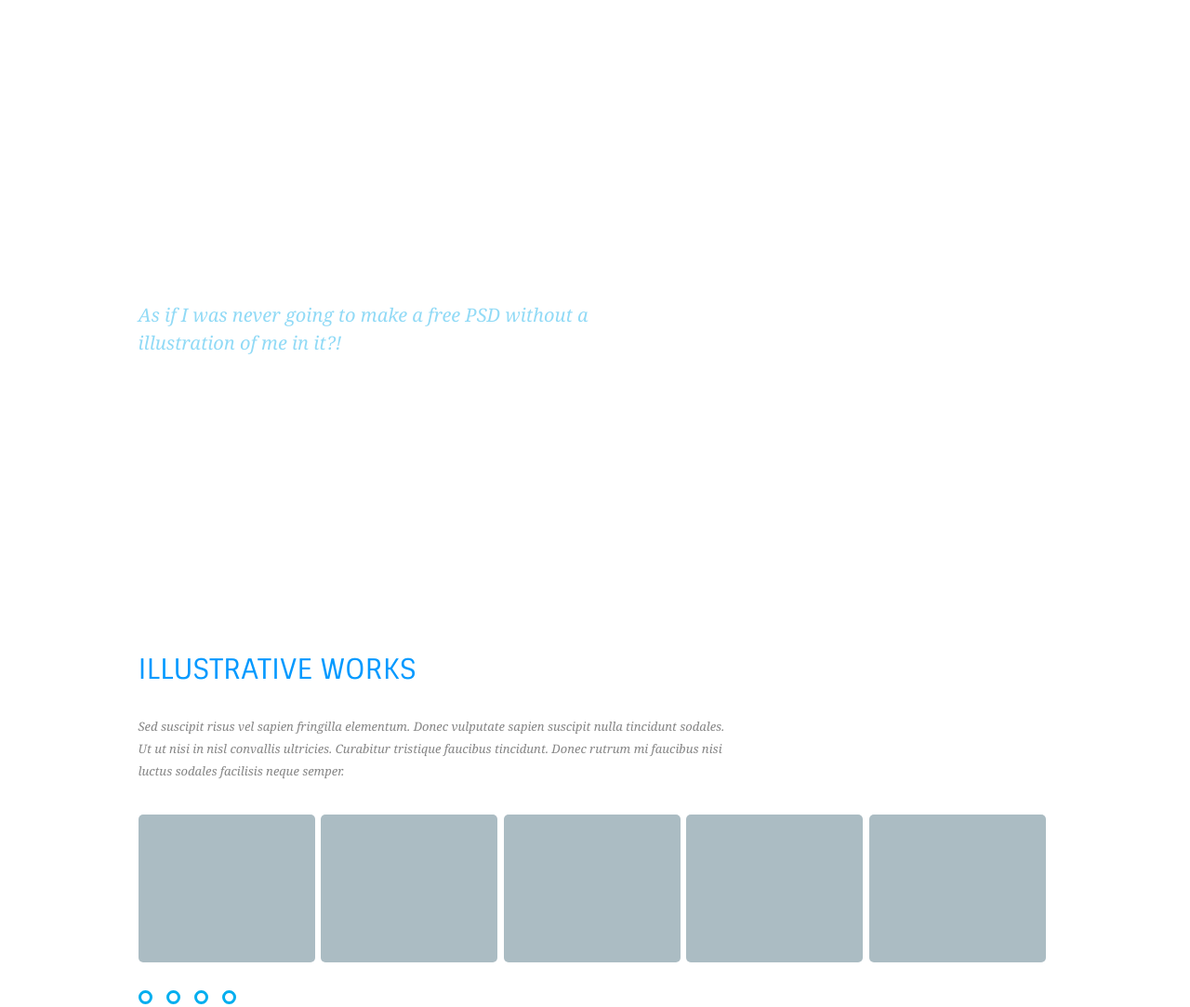
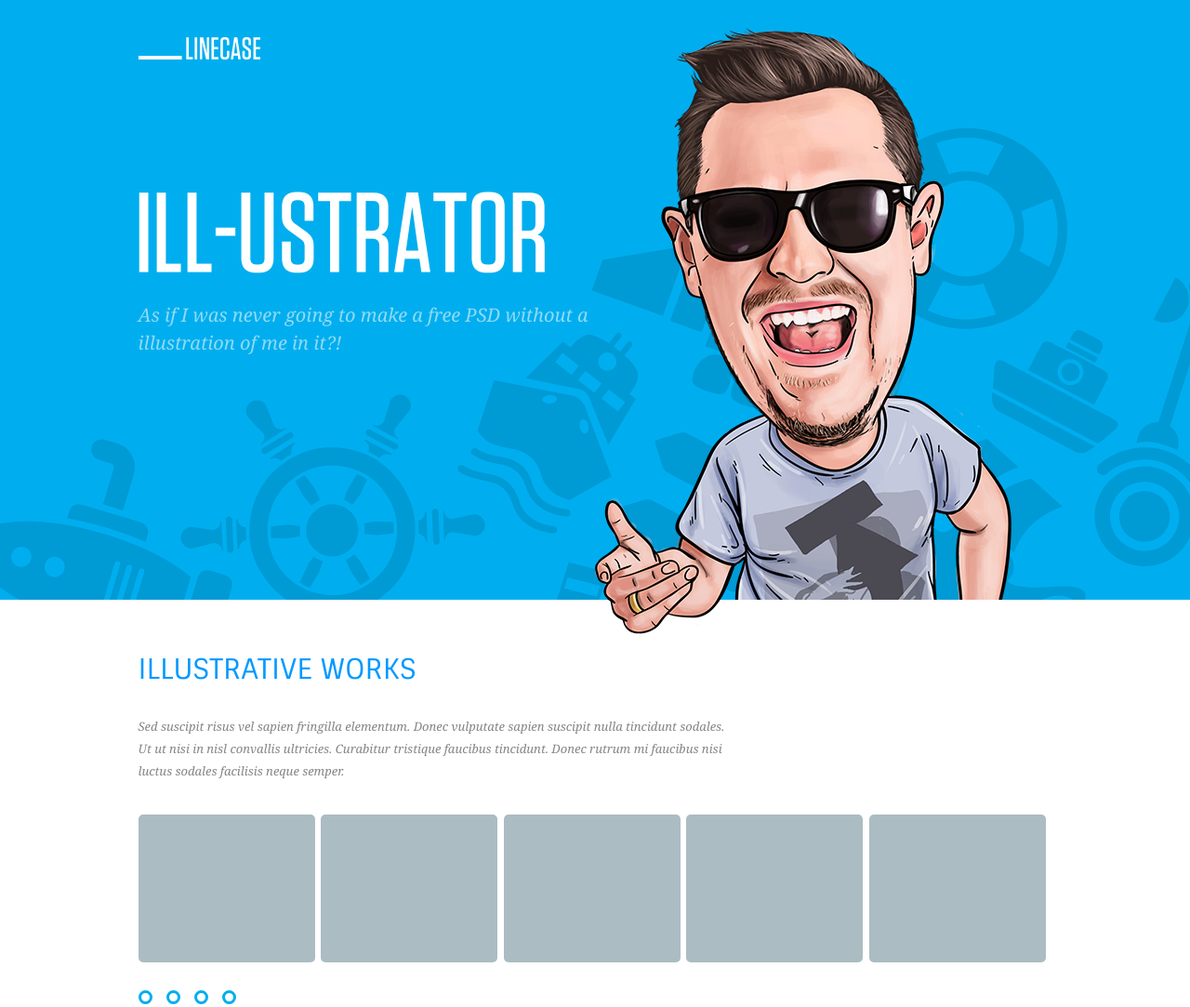
Before and after one commit to max-razhnov/Line_Case, a plain HTML site: page index.html in a window 1280 px wide. Shown: the top 1083 px of the page at 93% size. Drawn offline with Linux system fonts and the light colour scheme.

Commit message:
fix: background images

```diff
--- a/css/styles.css
+++ b/css/styles.css
@@ -35,7 +35,10 @@ body {
 
 .header {
     position: relative;
-    background: url(../img/Shape.png) center no-repeat/cover;
+    background-image: url(../img/Shape.png);
+    background-repeat: no-repeat;
+    background-position: center;
+    background-size: cover;
     height: 645px;
     width: 100vw;
 }
@@ -51,7 +54,10 @@ body {
     z-index: 100;
     width: 448px;
     height: 652px;
-    background: url(../img/bio.png) center no-repeat/contain;
+    background-image: url(../img/bio.png);
+    background-repeat: no-repeat;
+    background-position: center;
+    background-size: contain;
 
 }
 
@@ -62,7 +68,10 @@ body {
 
 .logo::before {
     content: "";
-    background: url(../img/Rectangle.png) center no-repeat/contain;
+    background-image: url(../img/Rectangle.png);
+    background-repeat: no-repeat;
+    background-position: center;
+    background-size: contain;
     width: 47px;
     height: 4px;
     display: inline-block;
```
